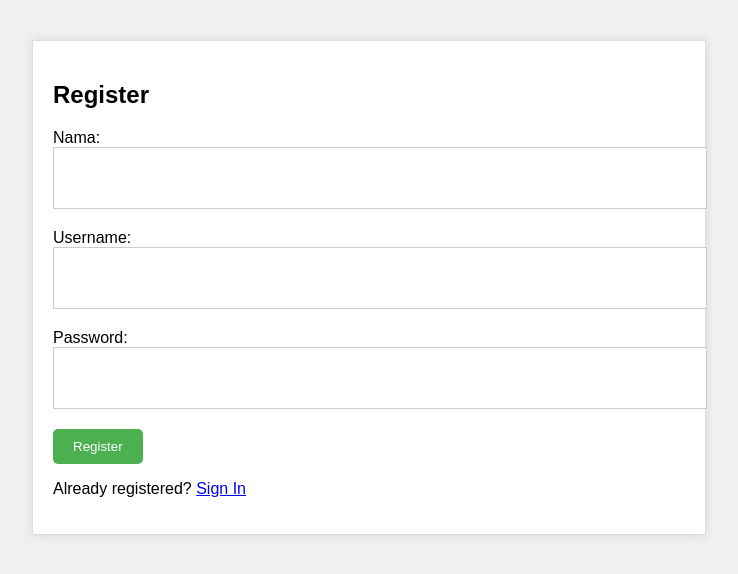
After one commit to SakuragiHanamichii/PWEB_Routes_3018_new, a PHP site: page /ux/register.php in a window 1280 px wide. The commit adds this page. Shown: the top 574 px of the page, without its empty margins (271-1009 px from the left). Run offline with PHP 8.4, Linux system fonts and the light colour scheme.

Commit message:
mvc done mas

```diff
--- a/login.css
+++ b/login.css
@@ -58,3 +58,6 @@
     margin-top: -50px;
     color: #ffb667;
 }
+.container1 p{
+    margin-left: 100px;
+}
--- a/loginnew.js
+++ /dev/null
@@ -1,2 +0,0 @@
-const elem = document.getElementById("login");
-addEventListener()
--- /dev/null
+++ b/logout.php
@@ -0,0 +1,6 @@
+<?php
+session_start();
+session_destroy();
+header('Location: index.php');
+exit;
+?>
--- a/profile.php
+++ b/profile.php
@@ -13,6 +13,7 @@ $data3 = read('SELECT * FROM transaksi')
     <meta name="viewport" content="width=device-width, initial-scale=1.0">
     <title>Document</title>
     <link rel="stylesheet" href="profile.css">
+    <script src="https://stackpath.bootstrapcdn.com/bootstrap/4.5.2/js/bootstrap.min.js"></script>
 </head>
 <body>
     <div class="topbar">
@@ -29,9 +30,7 @@ $data3 = read('SELECT * FROM transaksi')
             <img src="circle.png" alt="">
         </div>
     </div>
-    <div class="profileimg">
-        <a href="index.php"> <img src="man.png" alt=""></a>
-    </div>
+    <ul class="navbar-nav navbar-right">
     <div class="box">
         <div class="borderleft">
             <h6 id="order">Order Masuk©</h6>
@@ -52,7 +51,6 @@ $data3 = read('SELECT * FROM transaksi')
             <h2 id="bayar">Transaksi</h2>
             <div class="btn-content">
                 <button class="btn-tambah" id="btn-tambah" onclick="window.location.assign('transaksi.php')">Tambah</button>
-
             </div>
         <table class="table">
             <thead>
--- /dev/null
+++ b/register.php
@@ -0,0 +1,107 @@
+<?php
+require ('conection.php');
+
+?>
+<!DOCTYPE html>
+<html lang="en">
+<head>
+    <meta charset="UTF-8">
+    <meta name="viewport" content="width=device-width, initial-scale=1.0">
+    <title>Document</title>
+</head>
+<body>
+<?php
+// Check if the form has been submitted
+if ($_SERVER["REQUEST_METHOD"] == "POST") {
+    $full_name = $_POST["full_name"];
+    $username = $_POST["username"];
+    $password = $_POST["password"];
+
+    // Validate the input data
+    if (empty($username) || empty($full_name) || empty($password)) {
+        $error = "Please fill in all the fields";
+    } else {
+        // Insert the data into the database
+        // (assuming you have a database connection and a users table)
+        $query = "INSERT INTO login_user (username, full_name, password) VALUES ('$username', '$full_name', '$password')";
+        $result = mysqli_query($con, $query);
+
+        if ($result) {
+            header("Location: login.php");
+            exit();
+        } else {
+            $error = "Registration failed";
+        }
+    }
+}
+?>
+
+<!DOCTYPE html>
+<html>
+<head>
+    <title>Register</title>
+    <style>
+        body {
+            font-family: Arial, sans-serif;
+            background-color: #f0f0f0;
+        }
+       .container {
+            width: 50%;
+            margin: 40px auto;
+            background-color: #fff;
+            padding: 20px;
+            border: 1px solid #ddd;
+            box-shadow: 0 0 10px rgba(0, 0, 0, 0.1);
+        }
+       .form-group {
+            margin-bottom: 20px;
+        }
+       .form-control {
+            width: 100%;
+            height: 40px;
+            padding: 10px;
+            font-size: 16px;
+            border: 1px solid #ccc;
+        }
+       .btn {
+            background-color: #4CAF50;
+            color: #fff;
+            padding: 10px 20px;
+            border: none;
+            border-radius: 5px;
+            cursor: pointer;
+        }
+       .btn:hover {
+            background-color: #3e8e41;
+        }
+    </style>
+</head>
+<body>
+    <div class="container">
+        <h2>Register</h2>
+        <?php if (isset($error)) {?>
+            <p style="color: red;"><?php echo $error;?></p>
+        <?php }?>
+        <form method="post">
+            <div class="form-group">
+                <label for="full_name">Nama:</label>
+                <input type="text" id="full_name" name="full_name" class="form-control">
+            </div>
+            <div class="form-group">
+                <label for="username">Username:</label>
+                <input type="text" id="username" name="username" class="form-control">
+            </div>
+            <div class="form-group">
+                <label for="password">Password:</label>
+                <input type="password" id="password" name="password" class="form-control">
+            </div>
+            <div >
+            <a href="login.php"><button type="submit" class="btn">Register</button></a>
+            <p>Already registered? <a href="login.php">Sign In</a></p>
+            </div>
+        </form>
+    </div>
+</body>
+</html>
+</body>
+</html>
```
Also changed, not shown: index.php (+18 -7 lines), login.php (+51 -3 lines), profile.css (+27 -0 lines), controller 6/authcontroller.php (added), controller 6/profilecontroller.php (added), model 6/authmodel.php (added), model 6/profilemodel.php (added), web.css (line endings or trailing spaces).
